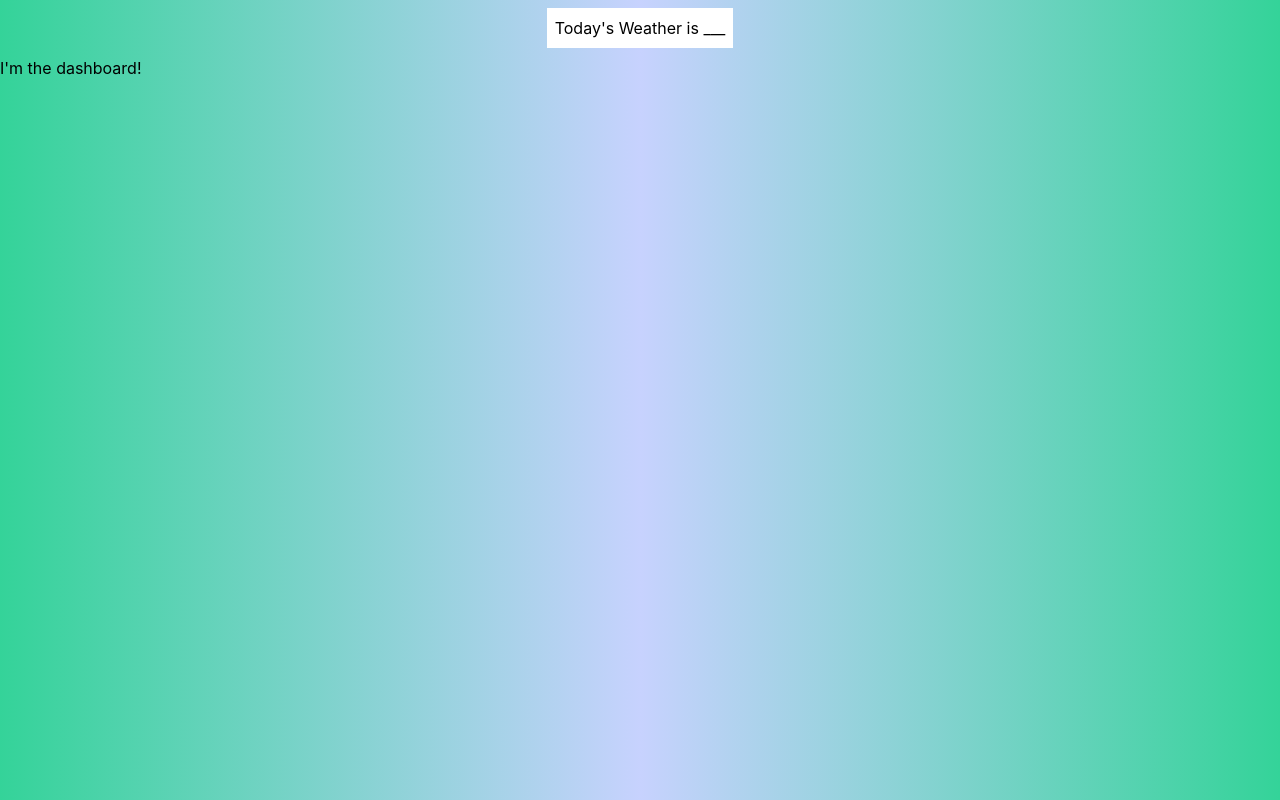
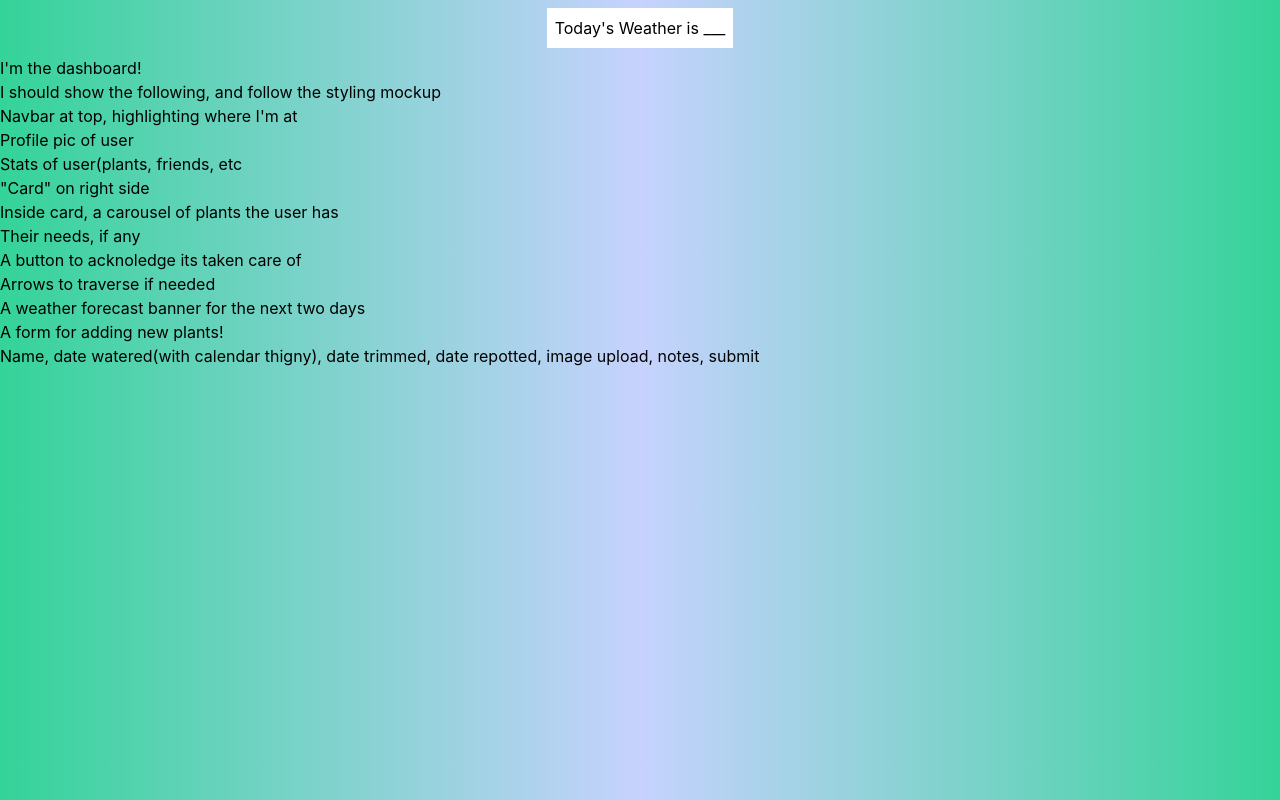
Before and after one commit to LSanchez17/Seedling, a React (Create React App) app: page /dashboard in a window 1280 px wide. Built offline with nearby package versions, Linux system fonts and the light colour scheme.

Commit message:
some notes on component structure, begin component breakdown

```diff
--- a/src/components/dashboard/Dashboard.js
+++ b/src/components/dashboard/Dashboard.js
@@ -5,6 +5,22 @@ const Dashboard = () => {
     return(
         <div>
             <p>I'm the dashboard!</p>
+            <h1>I should show the following, and follow the styling mockup</h1>
+            <ul>
+                <li>Navbar at top, highlighting where I'm at</li>
+                <li>Profile pic of user</li>
+                <li>Stats of user(plants, friends, etc</li>
+                <li>"Card" on right side</li>
+                <li>Inside card, a carousel of plants the user has</li>
+                    <ul>
+                        <li>Their needs, if any</li>
+                        <li>A button to acknoledge its taken care of</li>
+                        <li>Arrows to traverse if needed</li>
+                    </ul>
+                <li>A weather forecast banner for the next two days</li>
+                <li>A form for adding new plants!</li>
+                <li>Name, date watered(with calendar thigny), date trimmed, date repotted, image upload, notes, submit</li>
+            </ul>
         </div>
     );
 };
```
